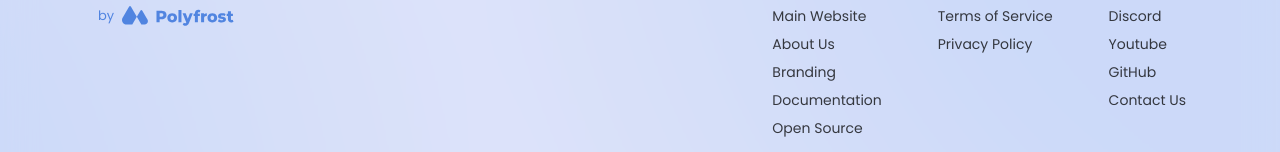
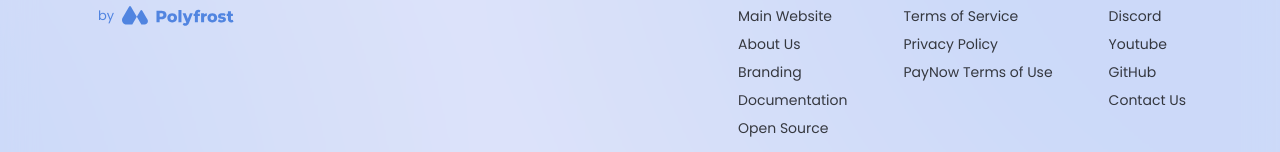
Before and after one commit to Polyfrost/plus-website, a Next.js app: page / in a window 1280 px wide. Shown: the part 1033-1185 px from the top of the page. Built offline with nearby package versions, Linux system fonts and the light colour scheme; no server answers.

Commit message:
chore: add link to paynow.gg TOS in footer

```diff
--- a/src/components/Footer.tsx
+++ b/src/components/Footer.tsx
@@ -48,6 +48,14 @@ export default function Footer() {
                             >
                                 Privacy Policy
                             </a>
+                            <a
+                                className="text-white/75 light:text-black/75 text-sm hover:text-white/90 light:hover:text-black/90 duration-300"
+                                href="https://paynow.gg/legal/terms-of-use"
+                                target="_blank"
+                                rel="noopener noreferrer"
+                            >
+                                PayNow Terms of Use
+                            </a>
                         </div>
                         <div className="flex flex-col gap-2">
                             <h1 className="font-medium pb-1">Social</h1>
```
